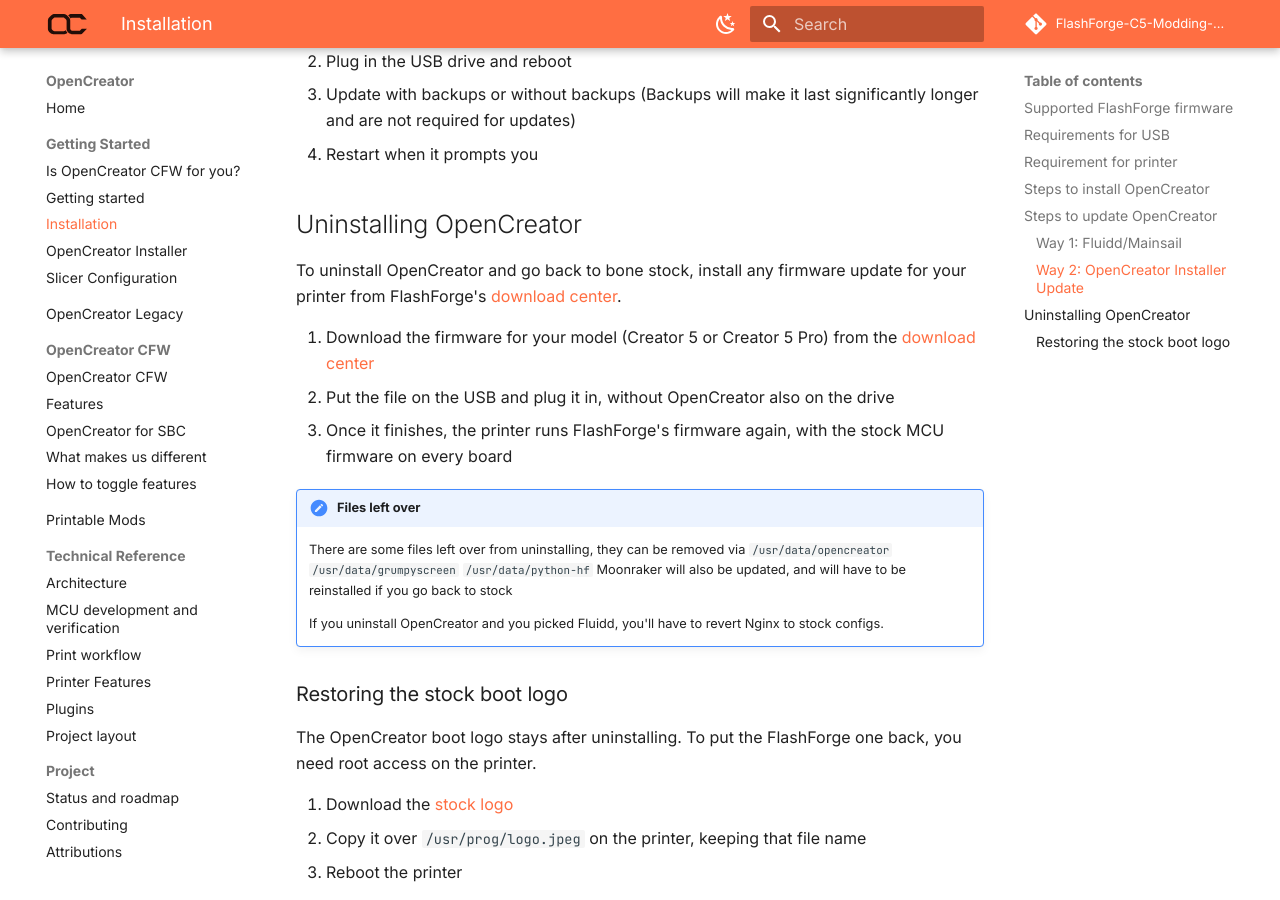
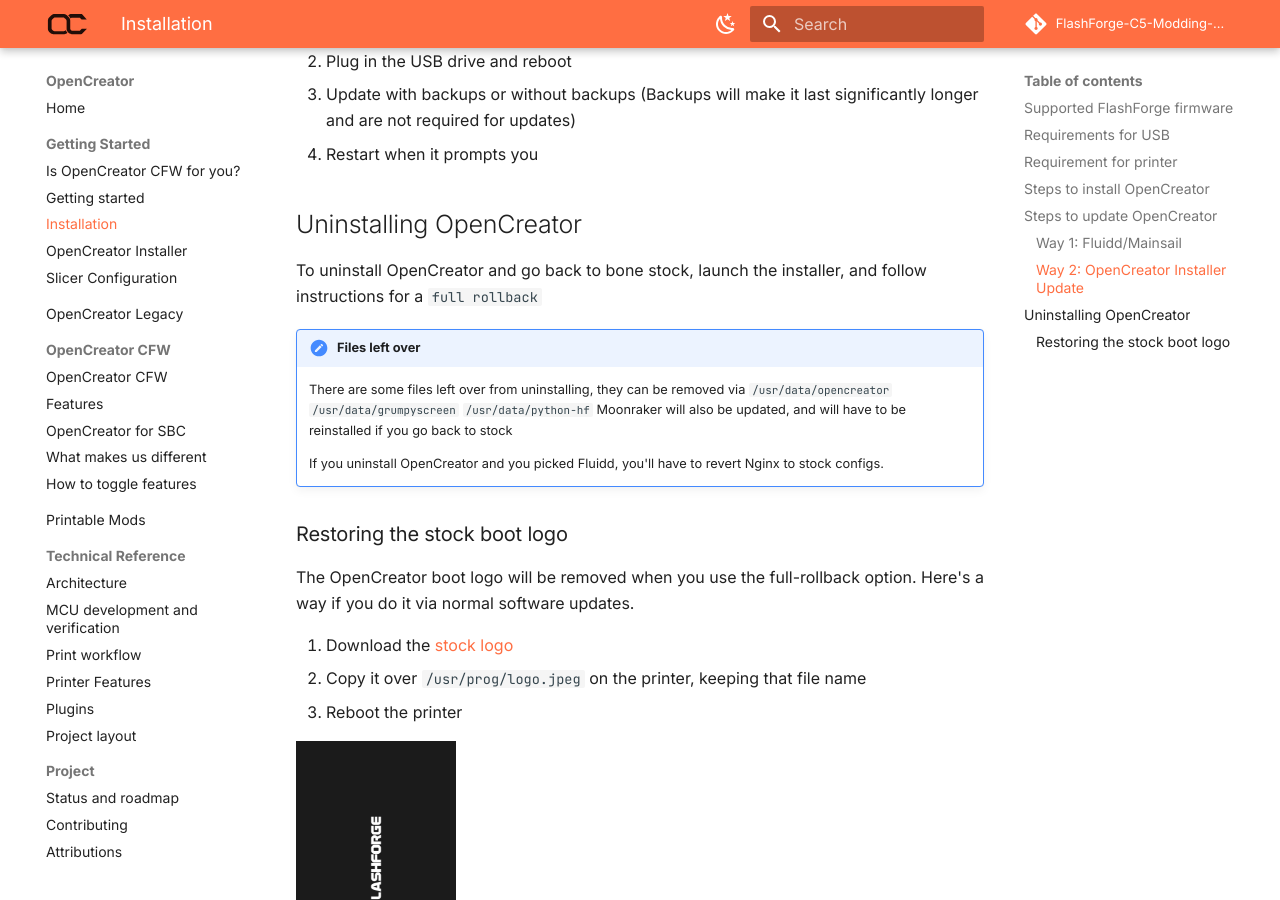
Before and after one commit to FlashForge-C5-Modding-Group/OpenCreator, an MkDocs documentation site: the page built from docs/installation-and-safety.md, in a window 1280 px wide and 900 px high, scrolled down 2185 px. Built offline with MkDocs 1.6.1 and Material for MkDocs 9.7.7, drawn with Linux system fonts in a browser that asks for light colours; comment, search, counter and statistics services are not loaded.

Commit message:
reflect new changes

```diff
--- a/docs/installation-and-safety.md
+++ b/docs/installation-and-safety.md
@@ -67,13 +67,7 @@ Sometimes an update can't be distributed like that, this is the other way for mo
 
 
 ## Uninstalling OpenCreator
-To uninstall OpenCreator and go back to bone stock, install any firmware update for your printer
-from FlashForge's [download center](https://www.flashforge.com/pages/download-center).
-
-1. Download the firmware for your model (Creator 5 or Creator 5 Pro) from the
-   [download center](https://www.flashforge.com/pages/download-center)
-2. Put the file on the USB and plug it in, without OpenCreator also on the drive
-3. Once it finishes, the printer runs FlashForge's firmware again, with the stock MCU firmware on every board
+To uninstall OpenCreator and go back to bone stock, launch the installer, and follow instructions for a `full rollback`
 
 !!! warn "Files left over"
     There are some files left over from uninstalling, they can be removed via
@@ -85,8 +79,7 @@ from FlashForge's [download center](https://www.flashforge.com/pages/download-ce
     If you uninstall OpenCreator and you picked Fluidd, you'll have to revert Nginx to stock configs.
 
 ### Restoring the stock boot logo
-The OpenCreator boot logo stays after uninstalling. To put the FlashForge one back, you need root access
-on the printer.
+The OpenCreator boot logo will be removed when you use the full-rollback option. Here's a way if you do it via normal software updates.
 
 1. Download the [stock logo](assets/images/stock-boot-logo.jpeg)
 2. Copy it over `/usr/prog/logo.jpeg` on the printer, keeping that file name
```
Also changed, not shown: docs/cfwfeatures.md (+1 -1 lines).
